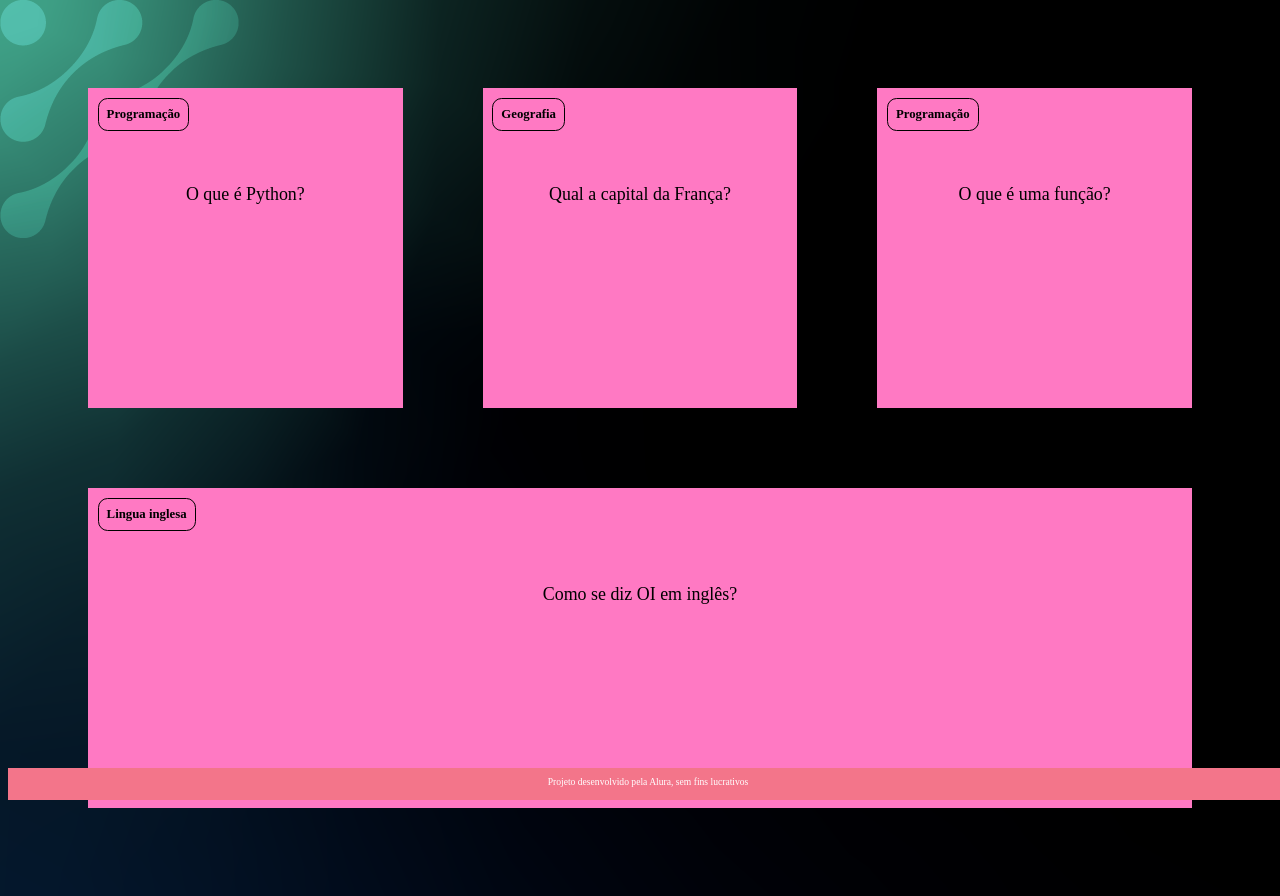
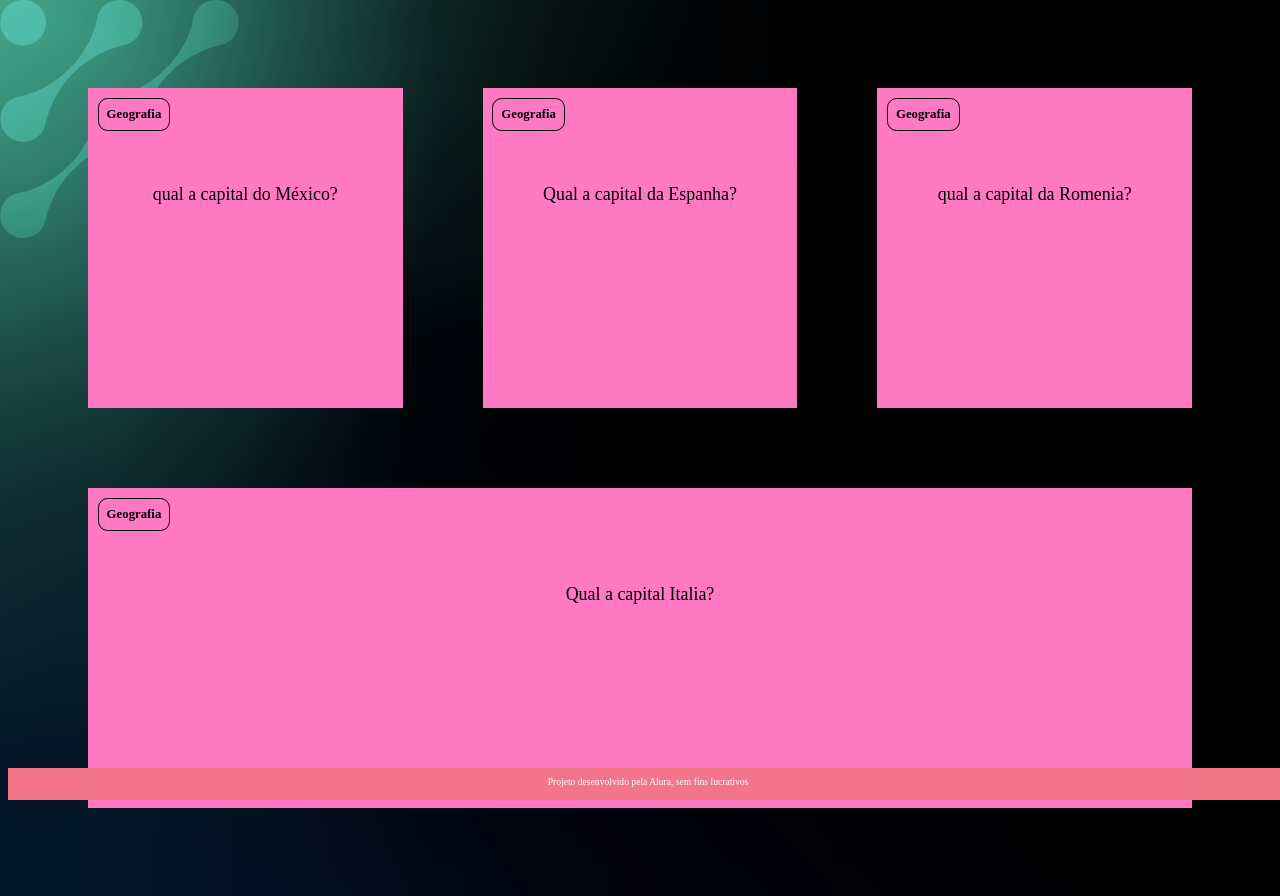
Before and after one commit to micheli24/3-trimestre, a plain HTML site: page index.html in a window 1280 px wide. Drawn offline with Linux system fonts and the light colour scheme.

Commit message:
Add files via upload

```diff
--- a/perguntas.js
+++ b/perguntas.js
@@ -1,22 +1,22 @@
 criaCartao(
-    'Programação',
-    'O que é Python?',
-    'O Python é uma linguagem de programação'
+    'Geografia',
+    'qual a capital do México?',
+    'A capital do México é Cidade do México'
 )
 
 criaCartao(
     'Geografia',
-    'Qual a capital da França?',
-    'A capital da França é Paris'
+    'Qual a capital da Espanha?',
+    'A capital da Espanha é Madrid'
 )
 
 criaCartao(
-    'Programação',
-    'O que é uma função?',
-    'Uma função é um bloco de código que executa alguma tarefa'
+    'Geografia',
+    'qual a capital da Romenia?',
+    'A capital da Romenia é Bucareste'
 )
 criaCartao(
-    'Lingua inglesa',
-    'Como se diz OI em inglês?',
-    'Oi em ingles é HI (RAI)'
+    'Geografia',
+    'Qual a capital Italia?',
+    'A capital da Italía é Roma'
 )
--- a/style.css
+++ b/style.css
@@ -81,6 +81,7 @@ body {
 }
 
 
+
 footer {
     background-color: rgb(243, 117, 138);
     color: rgb(255, 255, 255);
```
